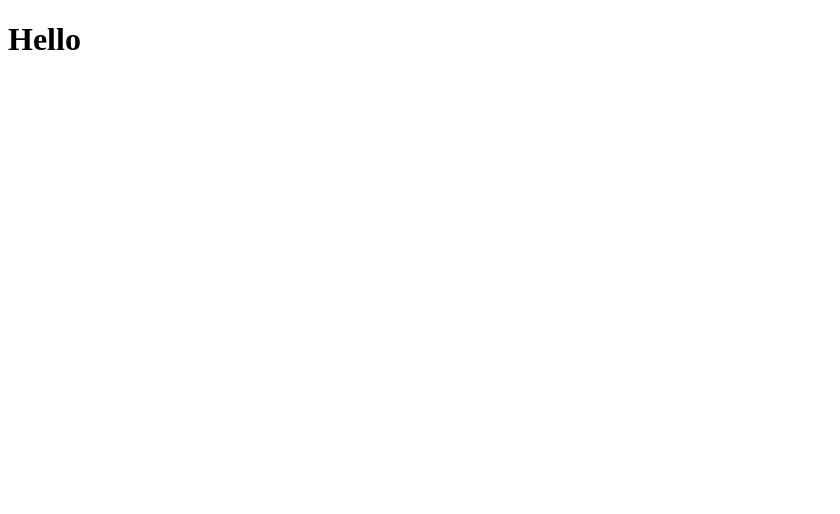
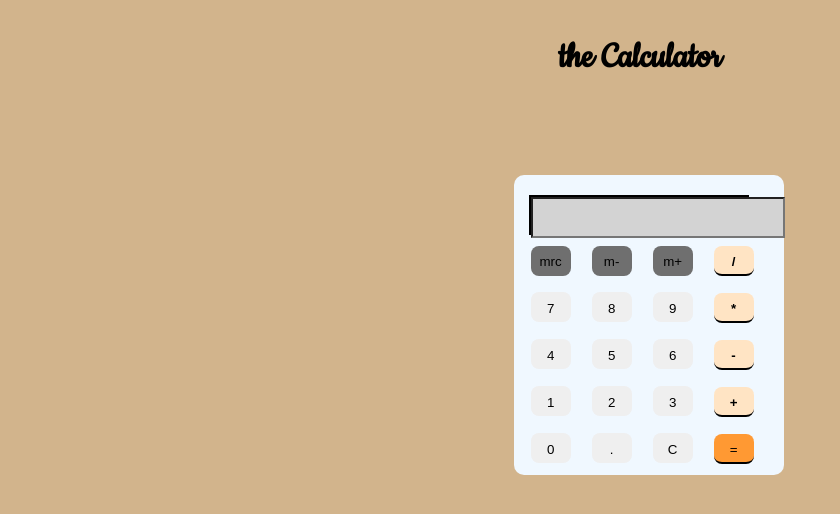
Before and after one commit to Nishitbaria/Simple-Calculator.github.io, a plain HTML site: page index.html in a window 1280 px wide. Shown: the whole page, without its empty margins (0-840 px from the left). Drawn offline with Linux system fonts and the light colour scheme.

Commit message:
calculator done

```diff
--- a/index.html
+++ b/index.html
@@ -5,10 +5,67 @@
     <meta http-equiv="X-UA-Compatible" content="IE=edge">
     <meta name="viewport" content="width=device-width, initial-scale=1.0">
     <title> Calculator </title>
+    <link rel="stylesheet" href="style.css">
+    <link href="https://fonts.googleapis.com/css2?family=Cookie&display=swap" rel="stylesheet">
 </head>
 <body>
-
-<h1>   Hello </h1>
-
+    <div class="title"> the Calculator
+    </div>
+    <div class="box">
+        <div class="display">
+            <input type="text"readonly size="18" id="d">
+        </div>
+        <div class="keys">
+            <p>
+                <input type="button" class="button grey" value="mrc">
+                <input type="button" class="button grey" value="m-">
+                <input type="button" class="button grey" value="m+">
+                <input type="button" class="button pink" value="/">
+            </p>
+            <p>
+                <input type="button" class="button black" value="7" onclick='v("7")'>
+                <input type="button" class="button black" value="8" onclick='v("8")'>
+                <input type="button" class="button black" value="9" onclick='v("9")'>
+                <input type="button" class="button pink" value="*" onclick='v("*")'>
+            </p>
+            <p>
+                <input type="button" class="button black" value="4" onclick='v("4")'>
+                <input type="button" class="button black" value="5" onclick='v("5")'>
+                <input type="button" class="button black" value="6" onclick='v("6")'>
+                <input type="button" class="button pink" value="-" onclick='v("-")'>
+            </p>
+            <p>
+                <input type="button" class="button black" value="1" onclick='v("1")'>
+                <input type="button" class="button black" value="2" onclick='v("2")'>
+                <input type="button" class="button black" value="3" onclick='v("3")'>
+                <input type="button" class="button pink" value="+" onclick='v("+")'>
+            </p>
+            <p>
+                <input type="button" class="button black" value="0" onclick='v("0")'>
+                <input type="button" class="button black" value="." onclick='v(".")'>
+                <input type="button" class="button black" value="C" onclick='v("C")'>
+                <input type="button" class="button orange" value="=" onclick='e()'>
+            </p>
+        </div>
+    </div>
 </body>
+<script>
+    function c(val)
+    {
+        document.getElementById("d").value=val;
+    }
+    function v(val)
+    {
+        document.getElementById("d").value+=val;
+    }
+    function e(){
+        try{
+            c(eval(document.getElementById("d").value))
+        }
+        catch(e)
+        {
+            c('Error')
+        }
+    }
+</script>
 </html>
--- /dev/null
+++ b/style.css
@@ -0,0 +1,94 @@
+body{
+    background-color: tan;
+}
+.box{
+    background-color: aliceblue;
+    height: 300px;
+    width: 270px;
+    border-radius: 10px;
+    position: relative;
+    top: 80px;
+    left: 40%;
+}
+.display{
+    background-color: black;
+    width: 220px;
+    position: relative;
+    left: 15px;
+    top: 20px;
+    height: 40px;
+}
+.display input{
+    position: relative;
+    left: 2px;
+    top: 2px;
+    height: 35px;
+    color: black;
+    background-color: lightgray;
+    font-size: 21px;
+    text-align: right;
+}
+.keys{
+    position: relative;
+    top: 15px;
+}
+.button{
+    width: 40px;
+    height: 30px;
+    border: none;
+    border-radius: 8px;
+    margin-left: 17px;
+    cursor: pointer;
+    border-top: 2px solid transparent;
+}
+.button.grey{
+    color: black;
+    background-color: #6f6f6f;
+    border-bottom: black 2px solid;
+    border-bottom: 2px #6f6f6f solid;
+}
+.title:hover{
+    color: #fff;
+}
+.title{
+    margin-bottom: 10px;
+    margin-top: 30px;
+    padding: 5px 0;
+    font-size: 40px;
+    font-weight: bold;
+    text-align: center;
+    color: black;
+    font-family: 'Cookie',cursive;
+}
+.button.pink{
+    color: black;
+    background-color: bisque;
+    border-bottom: black 2px solid;
+    border-top: 2px bisque solid;
+    font-weight: bold;
+}
+.button.orange{
+    color: black;
+    background-color: #FF9933;
+    border-bottom: black 2px solid;
+    border-top: 2px #ff9933 solid;
+}
+.grey:active{
+    border-top: black 2px solid;
+    border-bottom: 2px #6f6f6f solid;
+}
+.pink:active{
+    border-top: black 2px solid;
+    border-bottom: #ff4561 2px solid;
+}
+.black:active{
+    border-top: black 2px solid;
+    border-bottom: #303030 2px solid;
+}
+.orange:active{
+    border-top: black 2px solid;
+    border-bottom: #ff9933 2px solid;
+}
+p{
+    line-height: 10px;
+}
```
